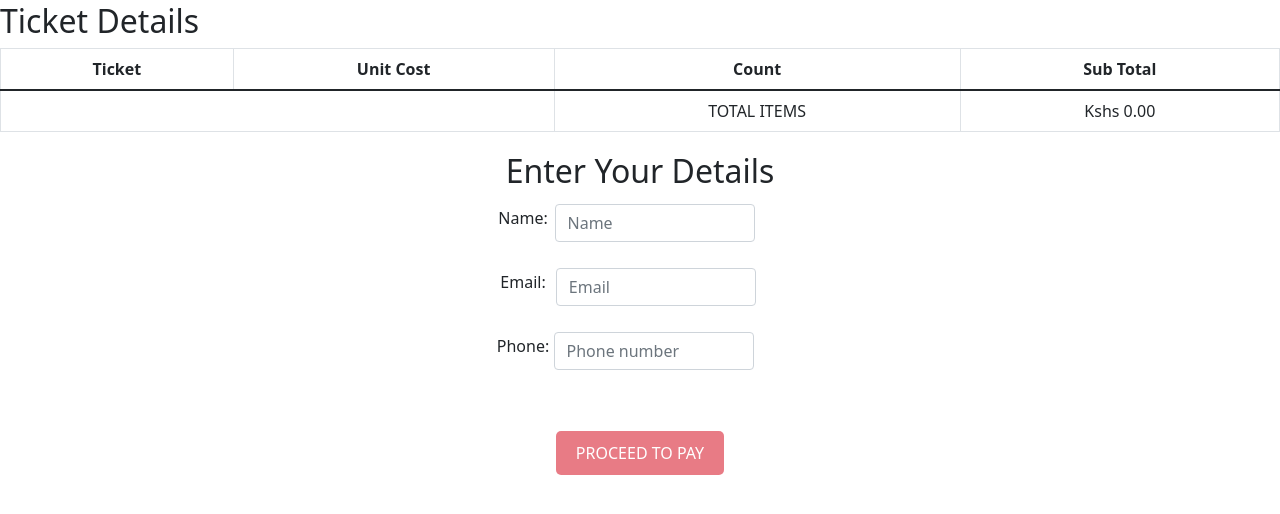
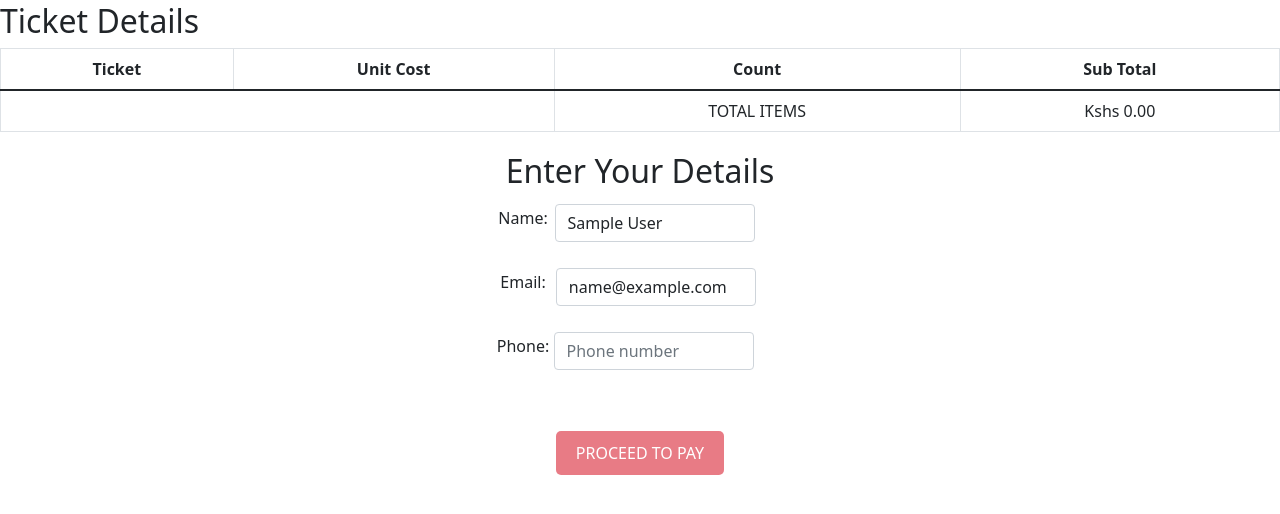
Before and after one commit to khan99-coder/Event-Ticketing-System, a Flask app: template templates/event_detail.html in a window 1280 px wide. Shown: the part 228-742 px from the top of the page. Run offline with Flask 3, Linux system fonts and the light colour scheme; the template is opened without the code that fills it, so the values that code supplies are empty; the visitor is signed in with stand-in values (Sample User, id 1); some libraries are stand-ins or nearby versions.

Commit message:
Implemented Automatic user details placeholders

```diff
--- a/templates/event_detail.html
+++ b/templates/event_detail.html
@@ -65,13 +65,13 @@
         <div class="row mb-3">
           <label for="colFormLabel" class="col-sm-2 col-form-label">Name: </label>
           <div class="col-sm-10">
-            <input type="text" name="name" class="form-control" id="name" placeholder="Name">
+            <input type="text" name="name" class="form-control" id="name" placeholder="Name" value="{{ current_user.name }}" >
           </div>
         </div>
         <div class="row mb-3">
           <label for="colFormLabel" class="col-sm-2 col-form-label">Email: </label>
           <div class="col-sm-10">
-            <input type="email" name="email" class="form-control" id="email" placeholder="Email" required>
+            <input type="email" name="email" class="form-control" id="email" placeholder="Email" value="{{ current_user.email }}" >
           </div>
         </div>
         <div class="row mb-3">
@@ -83,11 +83,58 @@
       </form>
     </div>
   </div>
+  <script>
+  // Set the name and email as placeholders on hover
+  document.addEventListener('DOMContentLoaded', () => {
+    const nameInput = document.querySelector('input[name="name"]');
+    const emailInput = document.querySelector('input[name="email"]');
+
+    nameInput.addEventListener('mouseenter', () => {
+      if (!nameInput.value) {
+        nameInput.placeholder = "{{ current_user.name }}";
+      }
+    });
+
+    emailInput.addEventListener('mouseenter', () => {
+      if (!emailInput.value) {
+        emailInput.placeholder = "{{ current_user.email }}";
+      }
+    });
+
+    nameInput.addEventListener('mouseleave', () => {
+      nameInput.placeholder = "Name";
+    });
+
+    emailInput.addEventListener('mouseleave', () => {
+      emailInput.placeholder = "Email";
+    });
+  });
+
+  // Set the name and email when the user clicks on the input fields
+  document.addEventListener('focus', (event) => {
+    const target = event.target;
+    if (target.tagName.toLowerCase() === 'input' && !target.value) {
+      if (target.name === 'name') {
+        target.value = "{{ current_user.name }}";
+      } else if (target.name === 'email') {
+        target.value = "{{ current_user.email }}";
+      }
+    }
+  }, true);
+
+  // Submit the form when clicking "Enter" on the phone input field
+  document.getElementById('colFormLabel').addEventListener('keyup', function(event) {
+    if (event.key === "Enter") {
+      event.preventDefault();
+      document.getElementById('user-details-form').submit();
+    }
+  });
+</script>
 
   <div class="proceed-btn-container mb-3">
     <button class="btn btn-danger proceed-btn" id="proceed-to-pay-btn" disabled onclick="submitForm()">PROCEED TO PAY</button>
   </div>
-  <!-- Rest of the content and scripts if any -->
+
 
   <script>
     function calculateSubtotal(input, unitCost) {
@@ -208,5 +255,7 @@
       form.submit();
     }
 
+
+
   </script>
 {% endblock %}
```
